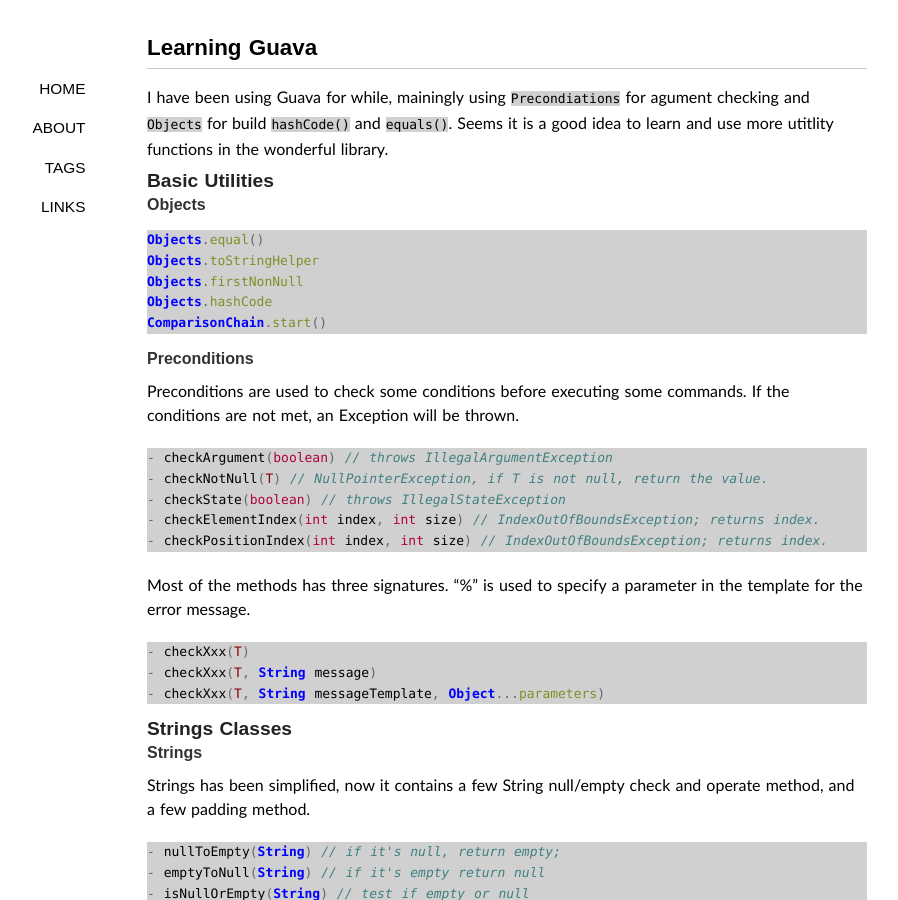
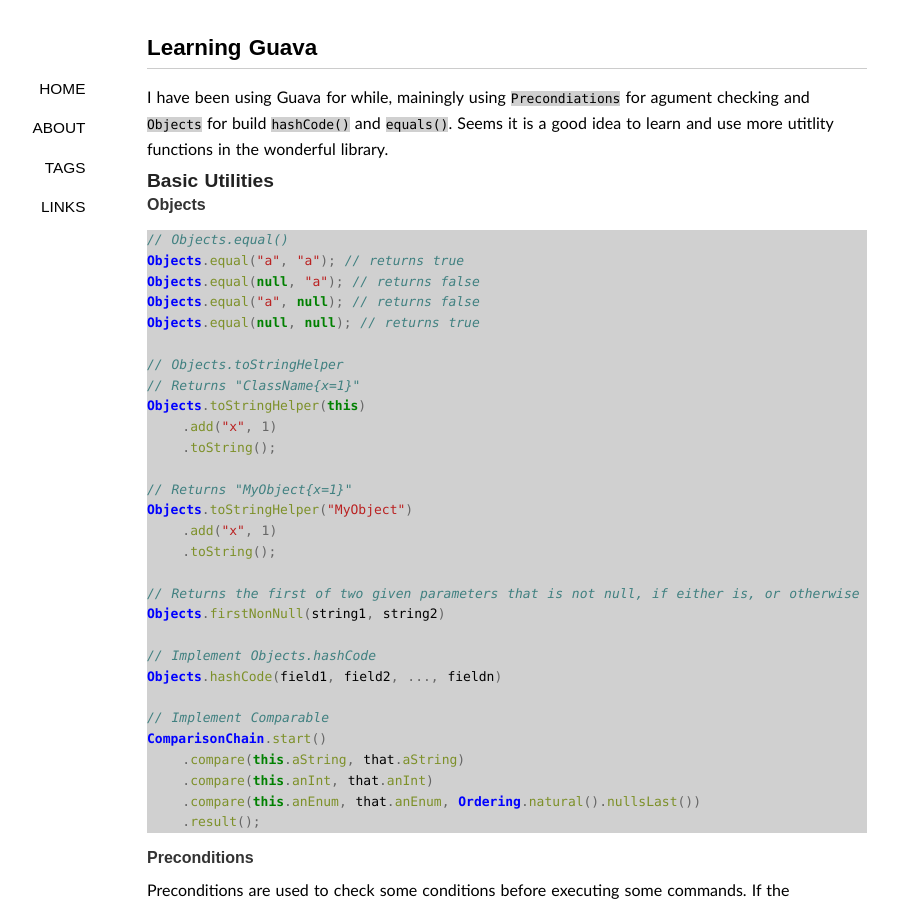
Before and after one commit to lchenn/linchen04.github.io, a Jekyll site: the page built from _posts/2014-10-21-learning-guava.md, in a window 1280 px wide and 900 px high. Shown: the whole window, without its empty margins (133-1031 px from the left). Built offline with Jekyll 4.4.1, drawn with Linux system fonts in a browser that asks for light colours; some web fonts are replaced; Markdown is read by kramdown in place of the engine named in the settings; comment, search, counter and statistics services are not loaded.

Commit message:
Added objects method

````diff
--- a/_posts/2014-10-21-learning-guava.md
+++ b/_posts/2014-10-21-learning-guava.md
@@ -12,12 +12,38 @@
 #### Objects
 
 ```java
-Objects.equal()
-Objects.toStringHelper
-Objects.firstNonNull
-Objects.hashCode
+// Objects.equal()
+Objects.equal("a", "a"); // returns true
+Objects.equal(null, "a"); // returns false
+Objects.equal("a", null); // returns false
+Objects.equal(null, null); // returns true
+
+// Objects.toStringHelper
+// Returns "ClassName{x=1}"
+Objects.toStringHelper(this)
+    .add("x", 1)
+    .toString();
+
+// Returns "MyObject{x=1}"
+Objects.toStringHelper("MyObject")
+    .add("x", 1)
+    .toString();
+
+// Returns the first of two given parameters that is not null, if either is, or otherwise throws a NullPointerException.
+Objects.firstNonNull(string1, string2)
+
+// Implement Objects.hashCode
+Objects.hashCode(field1, field2, ..., fieldn)
+
+// Implement Comparable
 ComparisonChain.start()
+    .compare(this.aString, that.aString)
+    .compare(this.anInt, that.anInt)
+    .compare(this.anEnum, that.anEnum, Ordering.natural().nullsLast())
+    .result();
 ```
+
+
 #### Preconditions
 
 Preconditions are used to check some conditions before executing some commands. If the conditions are not met, an Exception will be thrown.
````
